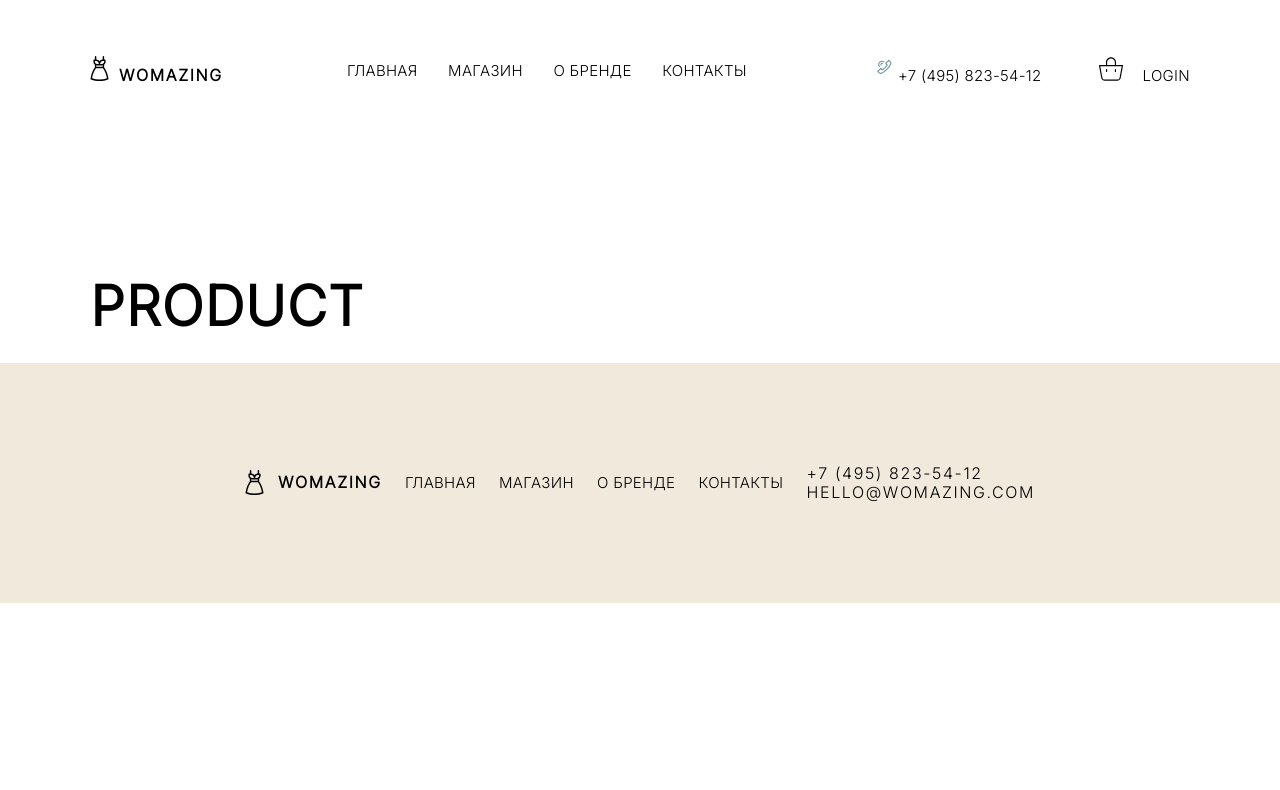
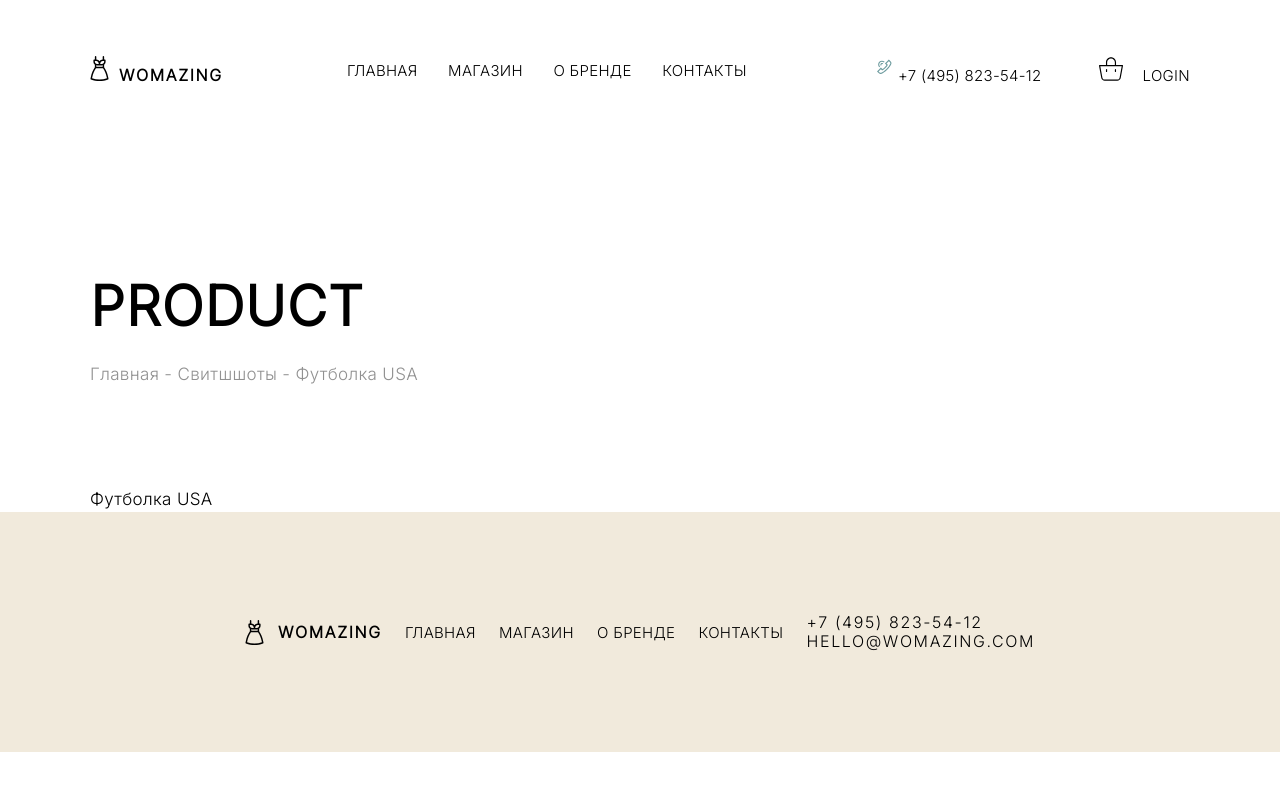
Before and after one commit to fermer123/test, a React (Create React App) app: page /product/1 in a window 1280 px wide. Shown: the top 790 px of the page. Built offline with nearby package versions, Linux system fonts and the light colour scheme; data requests are answered from the project's data file.

Commit message:
product? не забыть подключить ссылку на него

```diff
--- a/src/pages/Product/Product.jsx
+++ b/src/pages/Product/Product.jsx
@@ -1,15 +1,24 @@
+import axios from 'axios';
 import style from './Product.module.scss';
 import '../../index.scss';
-import { useLocation, useParams } from 'react-router-dom';
+import { useParams } from 'react-router-dom';
+import { useEffect } from 'react';
+import { useState } from 'react';
 
 const Product = () => {
-  const location = useLocation();
   const params = useParams();
-  console.log(params);
+  const [product, setProduct] = useState({});
+
+  useEffect(() => {
+    axios(`http://localhost:8080/clothes/${params.id}`).then(({ data }) =>
+      setProduct(data),
+    );
+  }, []);
   return (
     <div className='container'>
-      <h2 className='title'>Product</h2>
-      <div className={style.product}></div>
+      <h2 className={'title' + ' ' + style.title}>Product</h2>
+      <div className={style.way}>Главная - Свитшшоты - {product.title}</div>
+      <div className={style.product}>{product.title}</div>
     </div>
   );
 };
--- a/src/pages/Product/Product.module.scss
+++ b/src/pages/Product/Product.module.scss
@@ -0,0 +1,11 @@
+.title {
+  margin-bottom: 26px;
+}
+.way {
+  font-weight: 500;
+  font-size: 17px;
+  line-height: 140%;
+  letter-spacing: 0.02em;
+  color: #919191;
+  margin-bottom: 102px;
+}
```
